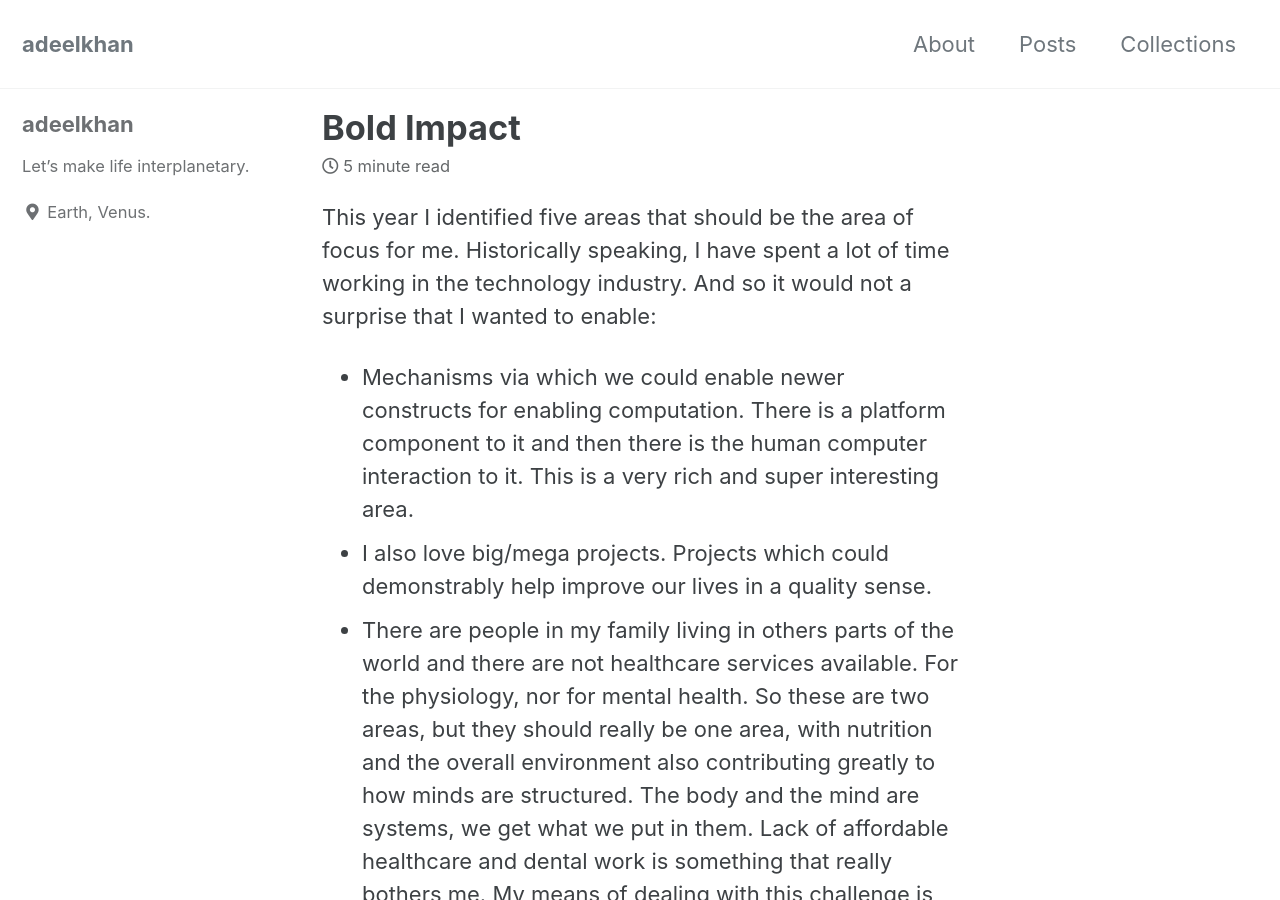
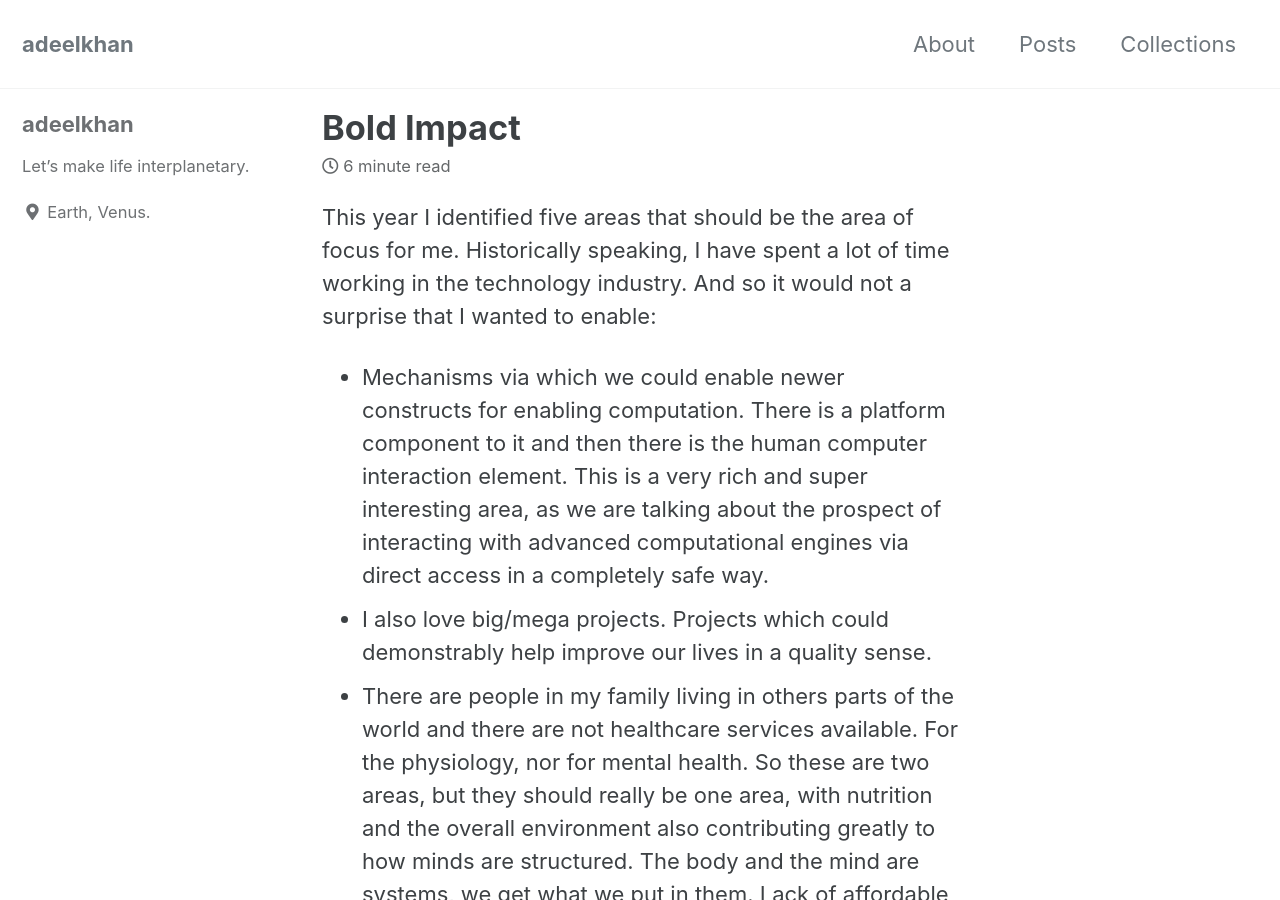
Before and after one commit to stellardreams/stellardreams.github.io, a Jekyll site: the page built from _posts/2020-09-08-Bold-Impact.md, in a window 1280 px wide and 900 px high. Built offline with Jekyll 4.4.1, drawn with Linux system fonts in a browser that asks for light colours; cached includes are drawn as plain includes.

Commit message:
Update 2020-09-08-Bold-Impact.md

```diff
--- a/_posts/2020-09-08-Bold-Impact.md
+++ b/_posts/2020-09-08-Bold-Impact.md
@@ -1,5 +1,5 @@
 This year I identified five areas that should be the area of focus for me. Historically speaking, I have spent a lot of time working in the technology industry. And so it would not a surprise that I wanted to enable:
-- Mechanisms via which we could enable newer constructs for enabling computation. There is a platform component to it and then there is the human computer interaction to it. This is a very rich and super interesting area.
+- Mechanisms via which we could enable newer constructs for enabling computation. There is a platform component to it and then there is the human computer interaction element. This is a very rich and super interesting area, as we are talking about the prospect of interacting with advanced computational engines via direct access in a completely safe way.
 - I also love big/mega projects. Projects which could demonstrably help improve our lives in a quality sense.
 - There are people in my family living in others parts of the world and there are not healthcare services available. For the physiology, nor for mental health. So these are two areas, but they should really be one area, with nutrition and the overall environment also contributing greatly to how minds are structured. The body and the mind are systems, we get what we put in them. Lack of affordable healthcare and dental work is something that really bothers me. My means of dealing with this challenge is to learn more about the healthcare system in general, learn about innovations that could change the way we provision the healthcare system on a global basis. I was thinking about these issue prior to covid19. In a North American sense, I have always been a supporter of enabling healthcare on a universal basis. As well, coming up with suggestions and ideas on how the costs could be reduced substantially, whereby we put structures and mechanisms in place in order to continually improve upon the quality.
 - Okay, there were more than 5 areas.
```
